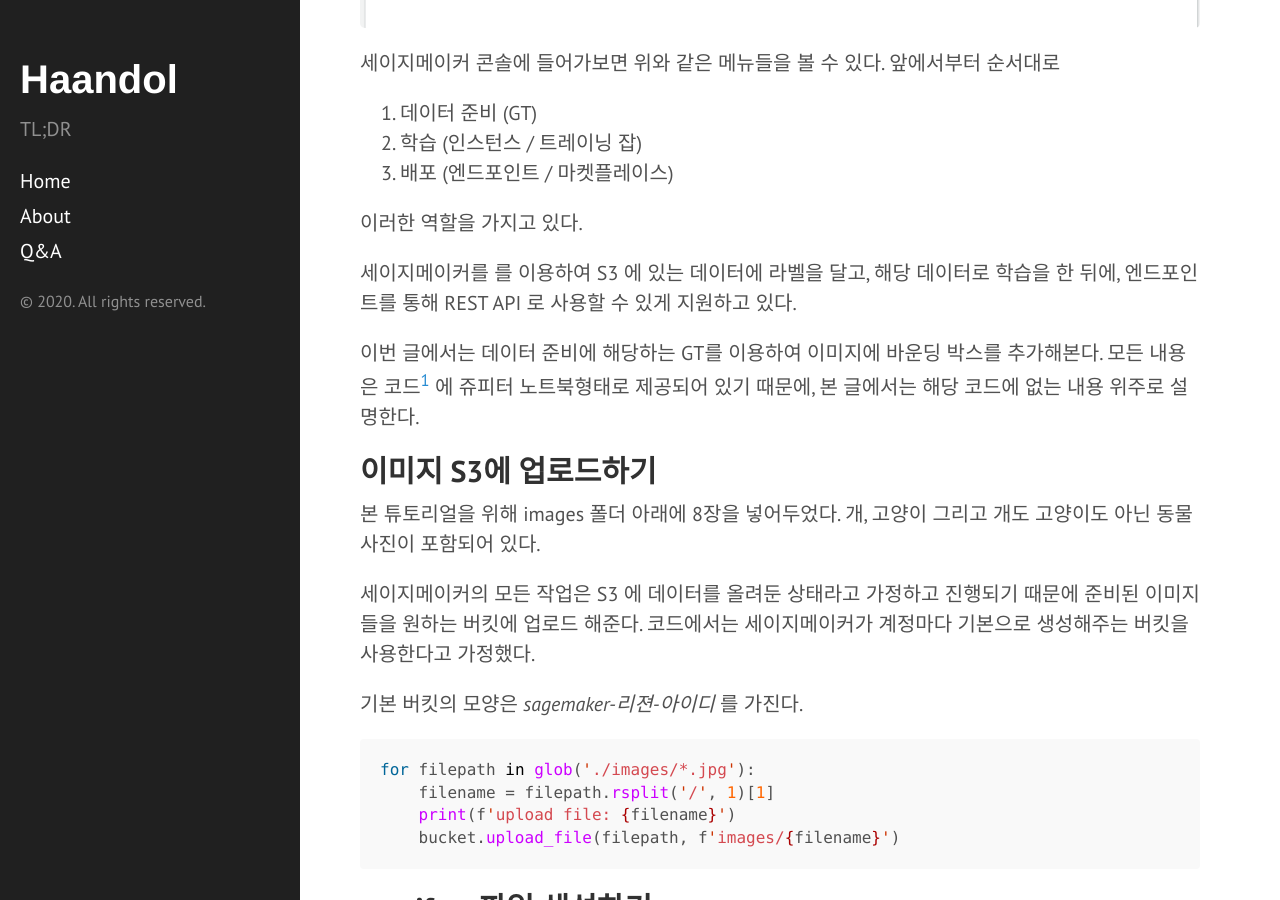
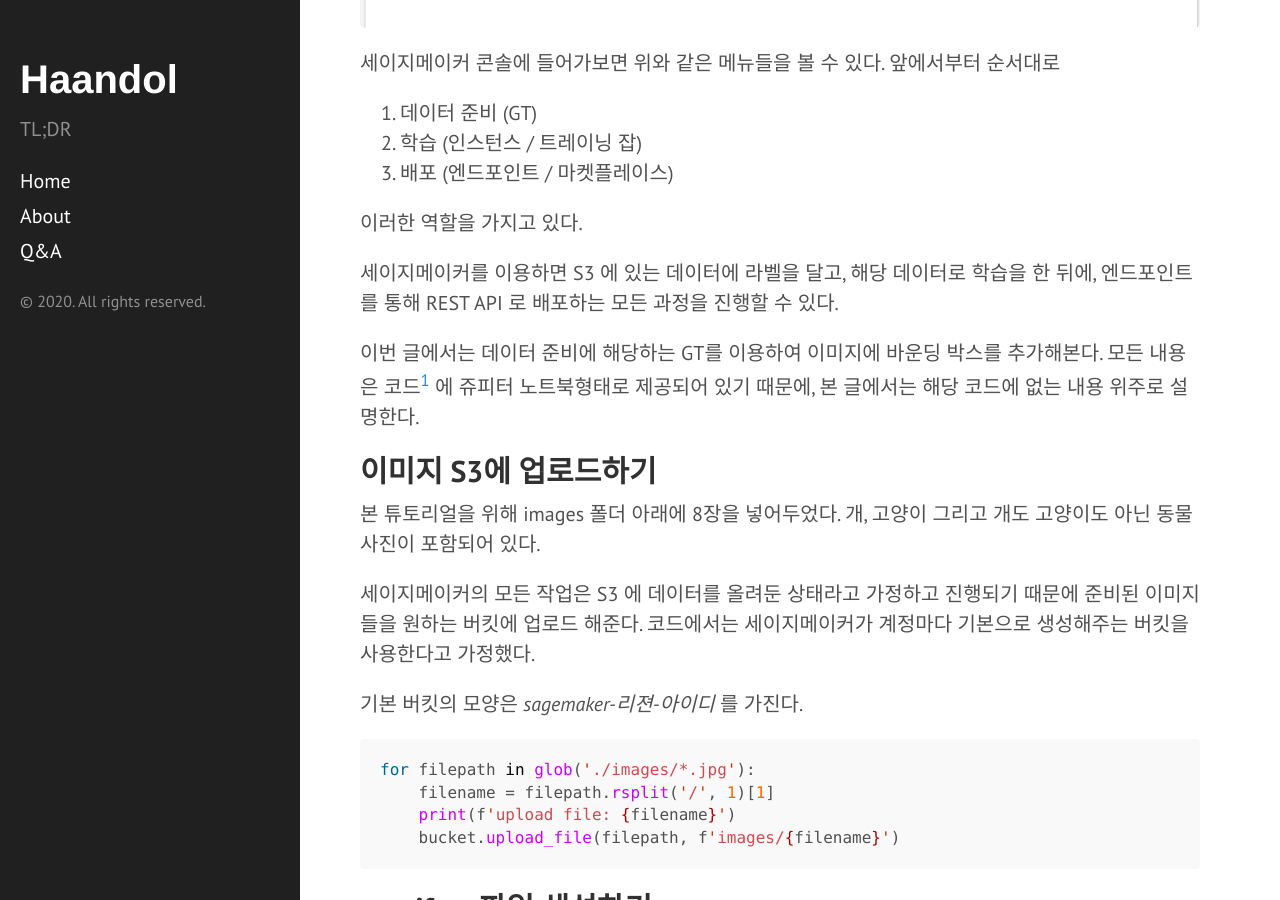
Before and after one commit to haandol/haandol.github.com, a Jekyll site: the page built from _posts/2020-04-30-sagemaker-ground-truth-labeling.md, in a window 1280 px wide and 900 px high, scrolled down 1155 px. Built offline with Jekyll 4.4.1, drawn with Linux system fonts in a browser that asks for light colours; comment, search, counter and statistics services are not loaded.

Commit message:
fix sentence

```diff
--- a/_posts/2020-04-30-sagemaker-ground-truth-labeling.md
+++ b/_posts/2020-04-30-sagemaker-ground-truth-labeling.md
@@ -34,7 +34,7 @@ Yolo, SSD, FasterRCNN 등의 객체 탐지(Object Detection) 모델 학습을
 
 이러한 역할을 가지고 있다.
 
-세이지메이커를 를 이용하여 S3 에 있는 데이터에 라벨을 달고, 해당 데이터로 학습을 한 뒤에, 엔드포인트를 통해 REST API 로 사용할 수 있게 지원하고 있다.
+세이지메이커를 이용하면 S3 에 있는 데이터에 라벨을 달고, 해당 데이터로 학습을 한 뒤에, 엔드포인트를 통해 REST API 로 배포하는 모든 과정을 진행할 수 있다.
 
 이번 글에서는 데이터 준비에 해당하는 GT를 이용하여 이미지에 바운딩 박스를 추가해본다. 모든 내용은 코드[^1] 에 쥬피터 노트북형태로 제공되어 있기 때문에, 본 글에서는 해당 코드에 없는 내용 위주로 설명한다.
 
```
